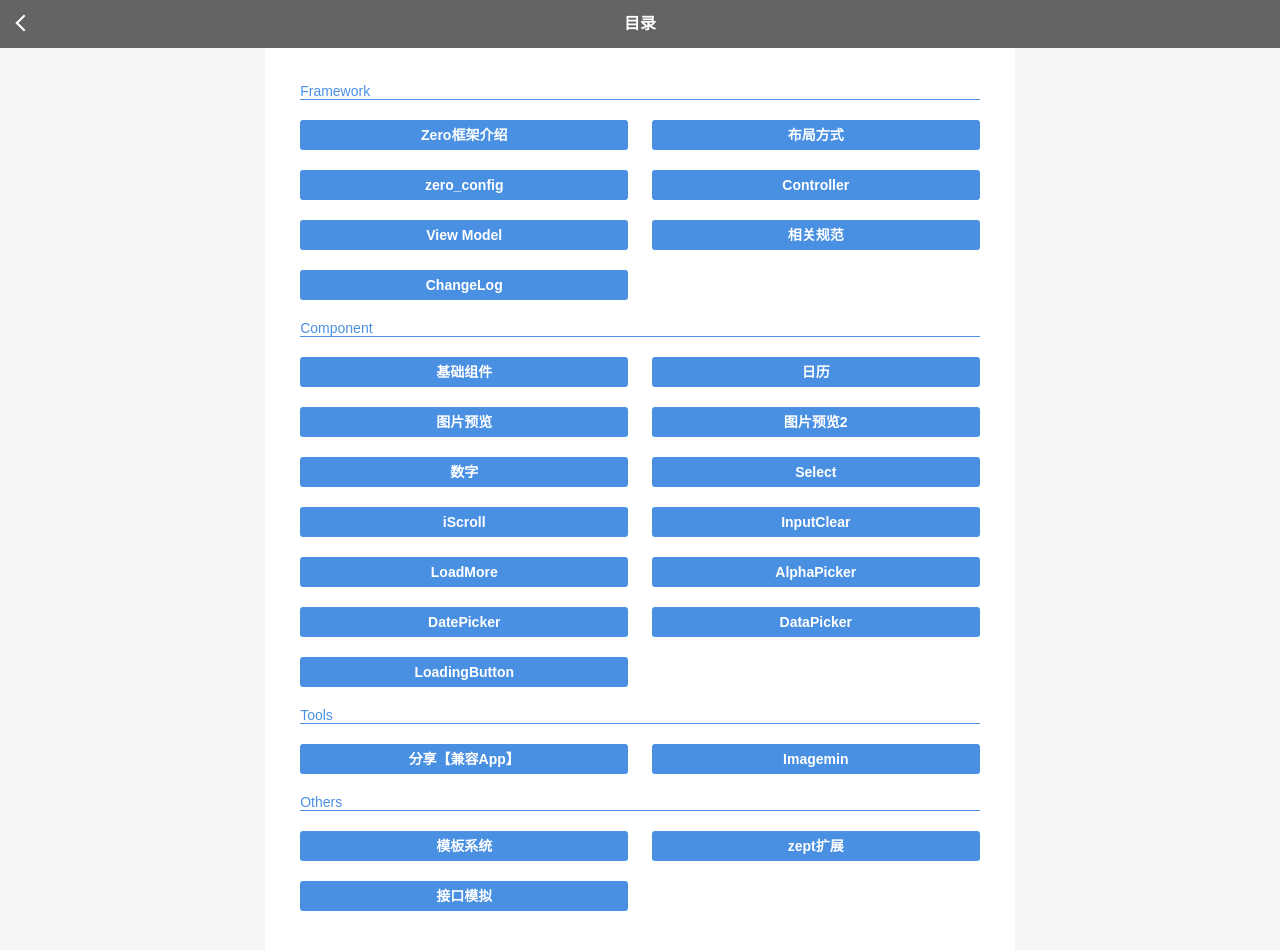
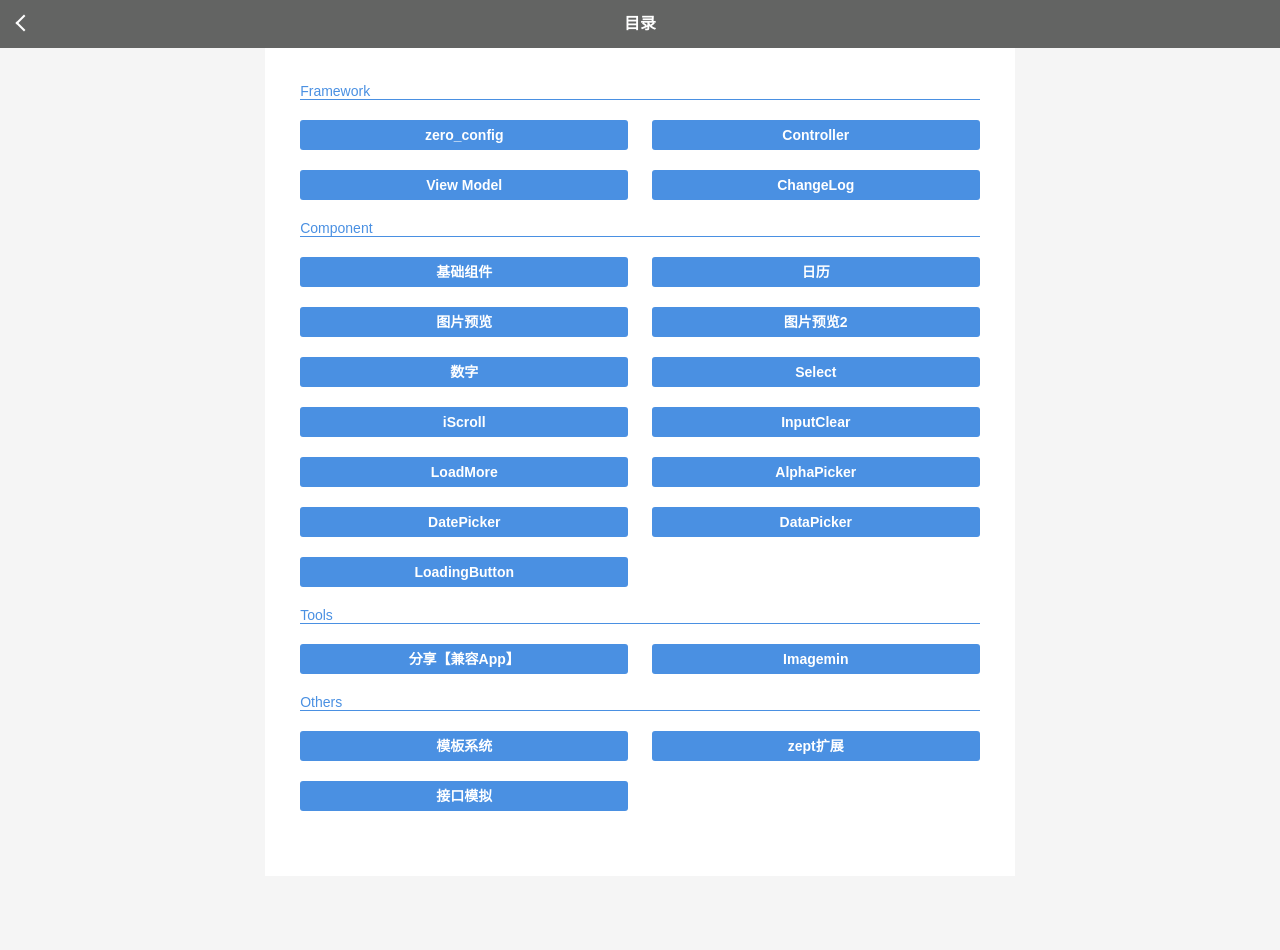
Before and after one commit to elvinzhu/elvinzhu.github.io, a plain HTML site: page demo/views/index.html in a window 1280 px wide. After the commit the page ends 876 px from the top, so only its background shows below. Drawn offline with Linux system fonts and the light colour scheme.

Commit message:
Update index.html

```diff
--- a/demo/views/index.html
+++ b/demo/views/index.html
@@ -28,12 +28,12 @@
         <p class="sub-title"><label>Framework</label></p>
 <!--        <a href="core/demointro.html" class="btn bigbtn">本demo介绍</a>-->
         <div>
-            <a href="core/intro.html" class="btn bigbtn">Zero框架介绍</a>
-            <a href="core/layout.html" class="btn bigbtn">布局方式</a>
+<!--             <a href="core/intro.html" class="btn bigbtn">Zero框架介绍</a> -->
+<!--             <a href="core/layout.html" class="btn bigbtn">布局方式</a> -->
             <a href="core/zeroconfig.html" class="btn bigbtn">zero_config</a>
             <a href="core/controller.html" class="btn bigbtn">Controller</a>
             <a href="core/viewmodel.html" class="btn bigbtn">View Model</a>
-            <a href="core/zerorule.html" class="btn bigbtn">相关规范</a>
+<!--             <a href="core/zerorule.html" class="btn bigbtn">相关规范</a> -->
             <a href="core/changelog.html" class="btn bigbtn">ChangeLog</a>
         </div>
         <!-- Component -->
```
